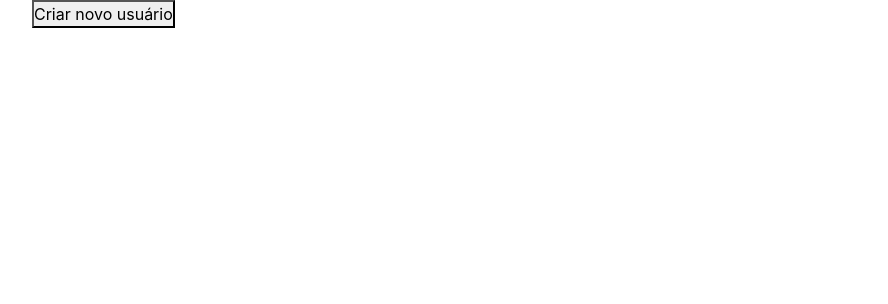
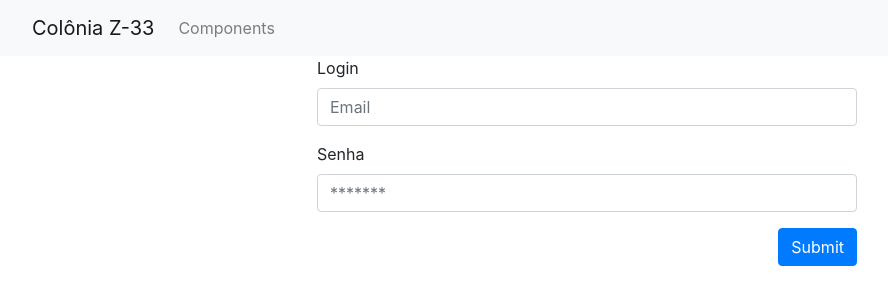
Before and after one commit to picolloo/cms-colonia, a Next.js app: page / in a window 1280 px wide. Shown: the top 304 px of the page, without its empty margins (53-941 px from the left). Built offline with nearby package versions, Linux system fonts and the light colour scheme.

Commit message:
feat: Home

```diff
--- a/src/pages/index.tsx
+++ b/src/pages/index.tsx
@@ -1,15 +1,68 @@
-import Head from "next/head";
+import { FormEvent, useState } from "react";
+import { useRouter } from "next/router";
+import {
+  Container,
+  Form,
+  FormGroup,
+  Label,
+  Input,
+  Row,
+  Col,
+  Button,
+} from "reactstrap";
+
+import { Navigation } from "../components";
 
 export default function Home() {
+  const [email, emailSet] = useState("");
+  const [password, passwordSet] = useState("");
+
+  const router = useRouter();
+
+  function handleSubmit(event: FormEvent<HTMLFormElement>) {
+    event.preventDefault();
+
+    router.push("/clients");
+  }
+
   return (
-    <div className="container">
-      <Head>
-        <title>Colônia Z-33</title>
-      </Head>
-
-      <main>
-        <button>Criar novo usuário</button>
-      </main>
-    </div>
+    <>
+      <Navigation />
+      <Container>
+        <Row>
+          <Col md={{ size: 6, offset: 3 }}>
+            <Form onSubmit={handleSubmit}>
+              <FormGroup>
+                <Label id="login">Login</Label>
+                <Input
+                  value={email}
+                  onChange={(e) => emailSet(e.target.value)}
+                  type="email"
+                  name="email"
+                  placeholder="Email"
+                  id="login"
+                />
+              </FormGroup>
+              <FormGroup>
+                <Label for="password">Senha</Label>
+                <Input
+                  value={password}
+                  onChange={(e) => passwordSet(e.target.value)}
+                  type="password"
+                  name="password"
+                  id="password"
+                  placeholder="*******"
+                />
+              </FormGroup>
+              <div className="d-flex justify-content-end">
+                <Button type="submit" color="primary">
+                  Submit
+                </Button>
+              </div>
+            </Form>
+          </Col>
+        </Row>
+      </Container>
+    </>
   );
 }
```
